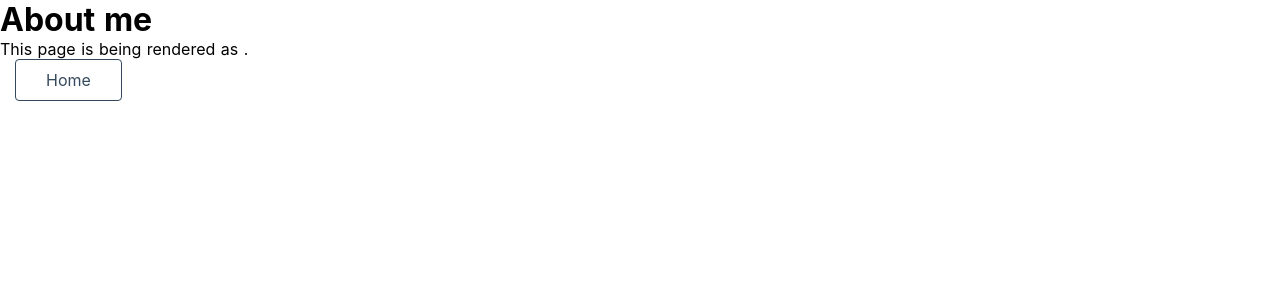
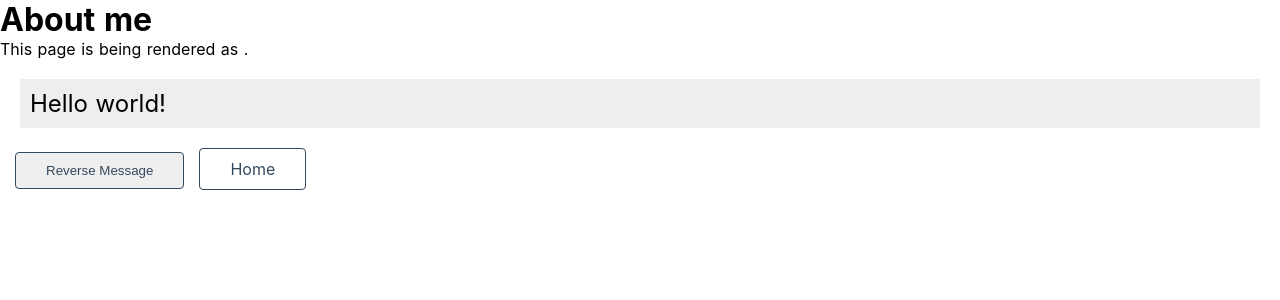
Before and after one commit to philiph/nuxt-example, a Nuxt app: page /about in a window 1280 px wide. Shown: the top 300 px of the page. Built offline with nearby package versions, Linux system fonts and the light colour scheme.

Commit message:
Add button that reverses some text, on About page

```diff
--- a/pages/about.vue
+++ b/pages/about.vue
@@ -2,6 +2,12 @@
   <div>
     <h1>About me</h1>
     <p>This page is being rendered as <strong>{{ name }}</strong>.</p>
+
+    <p class="message">{{ message }}</p>
+    <button
+      class="button--grey"
+      @click="reverseMessage">Reverse Message</button>
+
     <nuxt-link
       to="/"
       class="button--grey">Home</nuxt-link>
@@ -15,8 +21,28 @@ export default {
       name: process.static ? 'static' : (process.server ? 'server' : 'client')
     }
   },
+  data() {
+    return {
+      message: "Hello world!",
+    };
+  },
+  methods: {
+    reverseMessage: function () {
+      this.message = this.message.split('').reverse().join('')
+    }
+  },
   head: {
     title: 'About page'
   }
 }
 </script>
+
+<style>
+.message {
+  margin: 20px;
+  padding: 10px;
+  font-size: 1.5em;
+  background-color: #eee;
+  font: consolas;
+}
+</style>
```
